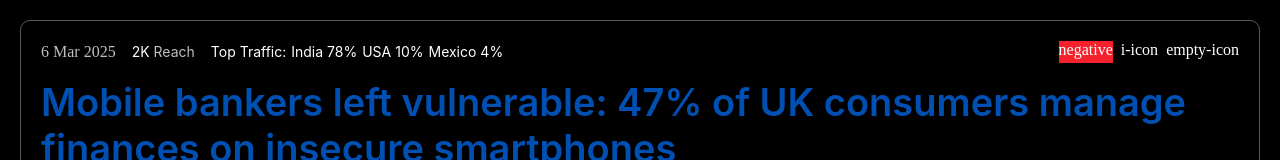
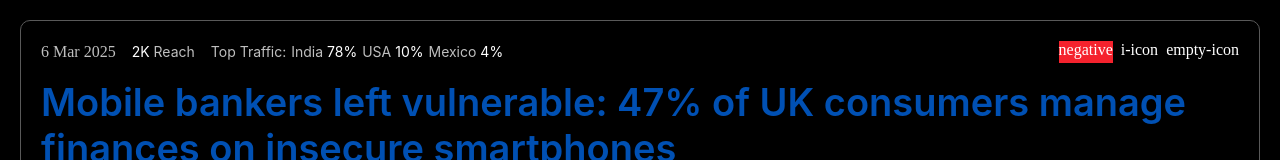
Before and after one commit to gr-sv/newsblock, a React (Create React App) app: page / in a window 1280 px wide. Shown: the top 160 px of the page. Built offline with nearby package versions, Linux system fonts and the light colour scheme.

Commit message:
Add span into TopTraffic, styles for it

```diff
--- a/src/components/shared/topTraffic/topTraffic.jsx
+++ b/src/components/shared/topTraffic/topTraffic.jsx
@@ -1,5 +1,6 @@
 import React from 'react';
 import classNames from 'classnames';
+import s from './topTraffic.module.scss';
 import { data } from '../../../data.js';
 import { Flex, Typography } from 'antd';
 
@@ -14,11 +15,11 @@ function TopTraffic ({ className, ...otherProps }) {
 			className={classNames(
 				className,
 		)}>
-			<Text>Top Traffic:</Text>
+			<Text className={s.textColor}>Top Traffic:</Text>
 
 			{(data?.TRAFFIC).map(traffic => (
 				<Text key={traffic.value}>
-					{`${traffic.value === 'United States of America' ? 'USA' : traffic.value} ${Math.round(traffic.count * 100)}%`}
+					<span className={s.textColor}>{`${traffic.value === 'United States of America' ? 'USA' : traffic.value}`}</span> {`${Math.round(traffic.count * 100)}%`}
 			  	</Text>
 			))}
 		</Flex>
--- /dev/null
+++ b/src/components/shared/topTraffic/topTraffic.module.scss
@@ -0,0 +1,3 @@
+.textColor {
+	color: var(--lightgray) !important;
+}
```
